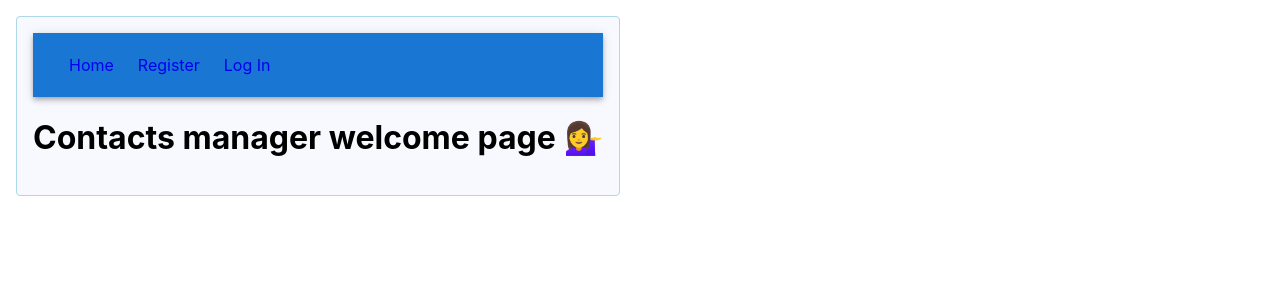
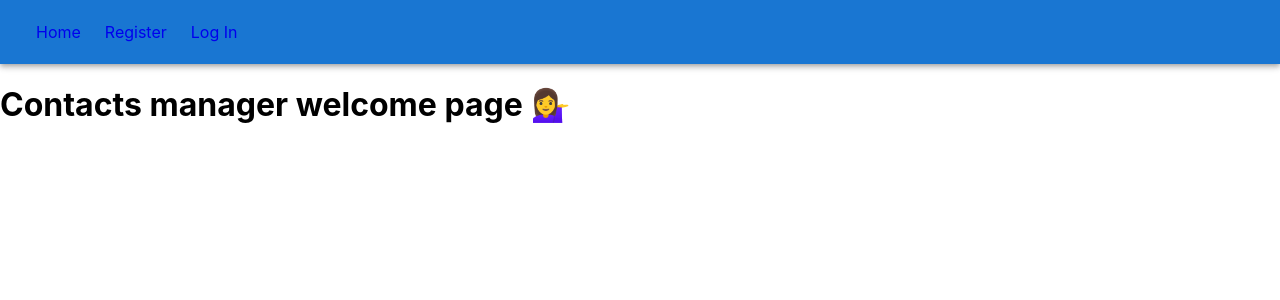
Before and after one commit to Andrew-Samoilov/goit-react-hw-08-phonebook, a React (Create React App) app: page / in a window 1280 px wide. Shown: the top 300 px of the page. Built offline with nearby package versions, Linux system fonts and the light colour scheme.

Commit message:
Routing works

```diff
--- a/src/components/App.jsx
+++ b/src/components/App.jsx
@@ -1,21 +1,22 @@
-import { React, useEffect } from 'react';
+import { React, useEffect, lazy } from 'react';
 import { useDispatch } from 'react-redux';
 import { Routes, Route } from "react-router-dom";
 import { useAuth } from '../hooks/useAuth';
 import { refreshUser } from '../redux/auth/operations';
 
-import css from './ContactForm.module.css'
-
-import { HomePage } from "../pages/Home";
-import { RegisterPage } from "../pages/Register";
-import { LoginPage } from "../pages/Login";
-import { ContactsPage } from "../pages/Contacts";
-import { NavigateBar } from "./navigate/NavigateBar";
+// import { HomePage } from "../pages/Home";
+// import { RegisterPage } from "../pages/Register";
+// import { LoginPage } from "../pages/Login";
+// import { ContactsPage } from "../pages/Contacts";
 import { PrivateRoute } from './PrivateRoute';
 import { RestrictedRoute } from './RestrictedRoute';
 
-// const Home = lazy(() => import('../pages/Home'));
-// const Register = lazy(() => import('../pages/Register'));
+import { Layout } from "./Layout";
+// MyComponent = lazy(() => import('./MyComponent'))
+const HomePage = lazy(() => import('../pages/Home'));
+const LoginPage = lazy(() => import('../pages/Login'));
+const RegisterPage = lazy(() => import('../pages/Register'));
+const ContactsPage = lazy(() => import('../pages/Contacts'));
 
 export const App = () => {
   const dispatch = useDispatch();
@@ -28,35 +29,29 @@ export const App = () => {
   return isRefreshing ? (
     <b>Refreshing user...</b>
   ) : (
-    <div className={css.mainDiv}>
-        <NavigateBar />
-
     <Routes>
-          <Route path="/" element={<HomePage />} />
+      <Route path="/" element={<Layout />}>
         <Route index element={<HomePage />} />
-          {/* <Route path="/register" element={<RegisterPage />} /> */}
         <Route
           path="/register"
           element={
             <RestrictedRoute redirectTo="/contacts" component={<RegisterPage />} />
           }
         />
-
-          {/* <Route path="/login" element={<LoginPage />} /> */}
         <Route
           path="/login"
           element={
             <RestrictedRoute redirectTo="/contacts" component={<LoginPage />} />
           }
         />
-          {/* <Route path="/contacts" element={<ContactsPage />} /> */}
         <Route
           path="/contacts"
           element={
             <PrivateRoute redirectTo="/login" component={<ContactsPage />} />
           }
           />
+          <Route path="*" element={<p>Path not resolved</p>} />
+      </Route>
     </Routes>
-
-    </div>);
+  );
 }
--- /dev/null
+++ b/src/components/Layout.jsx
@@ -0,0 +1,14 @@
+import { Outlet } from 'react-router-dom';
+import { NavigateBar } from './navigate/NavigateBar';
+import { Suspense } from 'react';
+
+export const Layout = () => {
+    return (
+        <div>
+            <NavigateBar />
+            <Suspense fallback={null}>
+                <Outlet />
+            </Suspense>
+        </div>
+    );
+};
--- a/src/components/RestrictedRoute.js
+++ b/src/components/RestrictedRoute.js
@@ -8,6 +8,5 @@ import { Navigate } from 'react-router-dom';
 
 export const RestrictedRoute = ({ component: Component, redirectTo = '/' }) => {
     const { isLoggedIn } = useAuth();
-
     return isLoggedIn ? <Navigate to={redirectTo} /> : Component;
 };
--- a/src/pages/Contacts.jsx
+++ b/src/pages/Contacts.jsx
@@ -7,7 +7,7 @@ import { ContactList } from "../components/ContactList";
 import { ContactForm } from "../components/ContactForm";
 import { Filter } from "../components/Filter";
 
-export const ContactsPage = () => {
+export default function ContactsPage() {
     const isLoading = useSelector(selectIsLoading);
     const error = useSelector(selectError);
 
--- a/src/pages/Home.jsx
+++ b/src/pages/Home.jsx
@@ -1,4 +1,4 @@
-export const HomePage = () => {
+export default function Home() {
     return (
         <main>
 
--- a/src/pages/Login.jsx
+++ b/src/pages/Login.jsx
@@ -2,7 +2,7 @@ import { useForm } from "react-hook-form";
 import { useDispatch } from 'react-redux';
 import { logIn } from 'redux/auth/operations';
 
-export const LoginPage = () => {
+export default function LoginPage() {
     const dispatch = useDispatch();
 
     const { register, handleSubmit, formState: { errors } } = useForm();
--- a/src/pages/Register.jsx
+++ b/src/pages/Register.jsx
@@ -2,7 +2,7 @@ import { useForm } from "react-hook-form";
 import { useDispatch } from 'react-redux';
 import { registerAsync } from 'redux/auth/operations';
 
-export const RegisterPage = () => {
+export default function RegisterPage() {
     const dispatch = useDispatch();
 
     const { register, handleSubmit, formState: { errors } } = useForm();
```
Also changed, not shown: 1 other file (tests, documents, lock files or other folders). Lines whose indentation alone changed are shown as unchanged.
